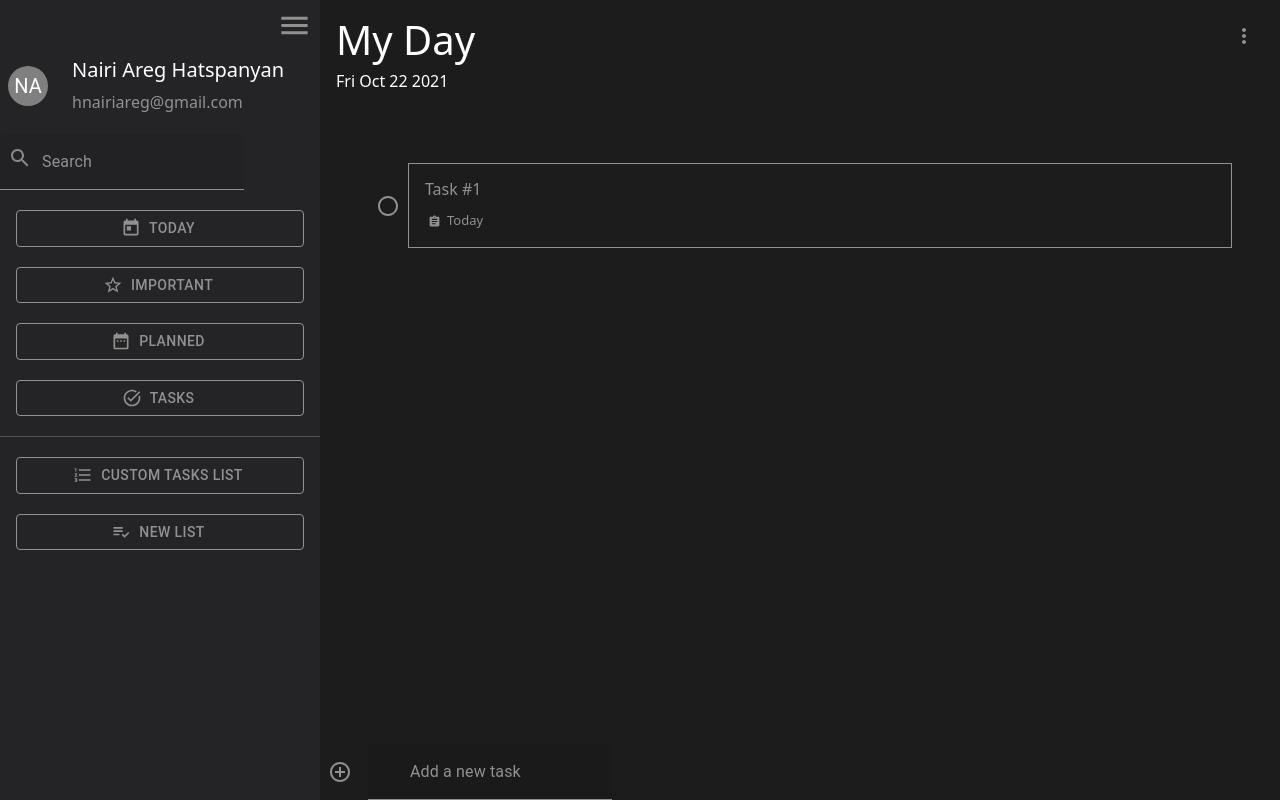
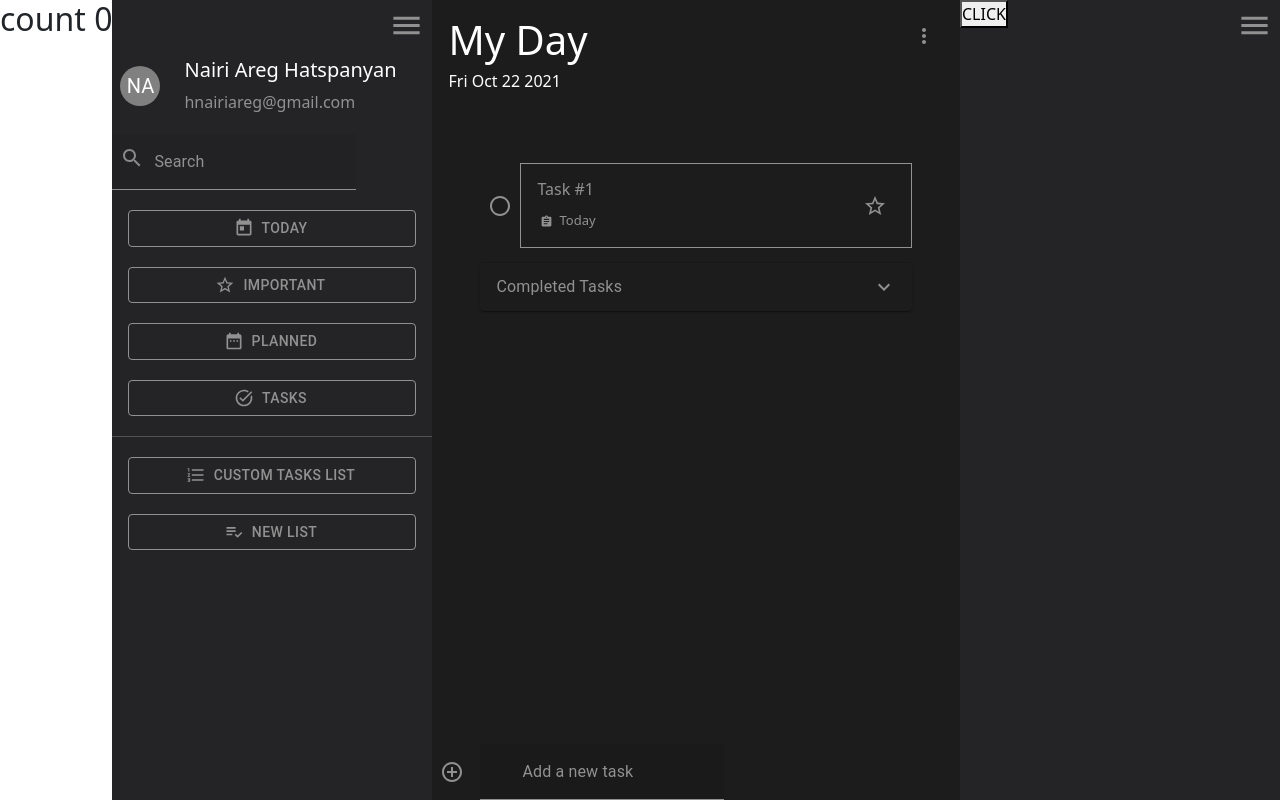
Before and after one commit to NairiAreg/react_node_todo, a React (Create React App) app in the folder client/: page / in a window 1280 px wide. Built offline with nearby package versions, Linux system fonts and the light colour scheme.

Commit message:
Broken Callback

```diff
--- a/client/src/App.tsx
+++ b/client/src/App.tsx
@@ -1,6 +1,7 @@
-import React, { useState, useEffect } from 'react'
+import React, { useState, useEffect, useCallback } from 'react'
 import './App.scss'
 import LeftPanel from './LeftPanel/LeftPanel'
+import RightPanel from './RightPanel/RightPanel'
 import { BrowserRouter as Router, Route , Switch } from 'react-router-dom'
 // TODO remove example routes
 import TaskList from './TaskList/TaskList'
@@ -133,9 +134,13 @@ function App(): any {
     //   table.innerHTML = tableHtml
     // }
   }, [])
-
+  const [count, setCount] = useState(0);
+  const callback = useCallback((count) => {
+    setCount(count);
+  }, []);
   return (
     <div className="App d-flex">
+      <h2>count {count}</h2>
       {/* <main>
         <label htmlFor="name-input">Name:</label>
         <input
@@ -182,6 +187,7 @@ function App(): any {
           <Route exact path="/foo" component={Foo} />
           <Route exact path="/bar" component={Bar} />
         </Switch>
+        <RightPanel parentCallback={callback} />
       </Router>
     </div>
   )
--- a/client/src/LeftPanel/LeftPanel.tsx
+++ b/client/src/LeftPanel/LeftPanel.tsx
@@ -1,5 +1,5 @@
 import React, { useState, useEffect } from 'react'
-import { Link } from 'react-router-dom'
+// import { Link } from 'react-router-dom'
 
 import './LeftPanel.scss'
 import {
--- /dev/null
+++ b/client/src/RightPanel/RightPanel.scss
@@ -0,0 +1,109 @@
+@import "../vars.scss";
+
+#rightPanel {
+  max-width: 320px;
+  flex: 1;
+  height: 100vh;
+  background-color: $mainLight;
+  overflow: hidden;
+  &.collapsed {
+    max-width: 50px !important;
+    align-items: center;
+    .rightPanelBody > div > *:not(:first-child) {
+      display: none !important;
+    }
+    .rightPanelBody > div {
+      justify-content: center;
+      > *:first-child {
+        padding: 0;
+      }
+    }
+    button {
+      > svg,
+      > span {
+        margin: 0;
+      }
+    }
+  }
+  .menuToggleIcon {
+    right: 0;
+  }
+  .rightPanelBody {
+    // min-width: 320px;
+    > * {
+      margin: 10px 0;
+    }
+    .profile {
+      img {
+        border-radius: 50%;
+        width: 45px;
+        height: 45px;
+      }
+      h5 {
+        color: $white;
+      }
+      span {
+        color: $mainText;
+      }
+    }
+    .searchBox {
+      div {
+        min-height: 50px;
+        label {
+          text-indent: 30px;
+        }
+        width: fill-available;
+        #search {
+          color: $white;
+          text-indent: 30px;
+          cursor: pointer;
+          &::placeholder {
+            left: 30px;
+          }
+        }
+        div {
+          &::after {
+            border-color: $white;
+          }
+          &::before {
+            border-color: $mainText;
+          }
+        }
+        label {
+          color: $mainText;
+          &.Mui-focused {
+            color: $white;
+          }
+        }
+      }
+      svg {
+        color: $mainText;
+      }
+    }
+    button {
+      border-color: $mainText;
+      color: $mainText;
+      min-width: unset;
+    }
+  }
+  hr {
+    color: $white;
+  }
+}
+
+.popupMenu {
+  div {
+    &::before {
+      background-color: $mainDark;
+    }
+    ul {
+      background-color: $mainDark;
+      li {
+        color: $mainText;
+        svg {
+          color: $mainText;
+        }
+      }
+    }
+  }
+}
--- /dev/null
+++ b/client/src/RightPanel/RightPanel.tsx
@@ -0,0 +1,55 @@
+import React, { useState, useEffect, useCallback } from 'react'
+// import { Link } from 'react-router-dom'
+
+import './RightPanel.scss'
+import {
+  Menu as MenuIcon,
+  Search as SearchIcon,
+  Today,
+  StarBorder,
+  DateRange,
+  TaskAlt,
+  FormatListNumbered,
+  PlaylistAddCheck,
+  PersonAdd,
+  Settings,
+  Logout,
+} from '@mui/icons-material'
+import {
+  IconButton,
+  TextField,
+  Box,
+  Tooltip,
+  Button,
+  Divider,
+  Avatar,
+  Menu,
+  MenuItem,
+  ListItemIcon,
+} from '@mui/material'
+function RightPanel(parentCallback:any) {
+  const [rightPanelCollapsed, setRightPanelCollapsed] = useState(false)
+  const [count, setCount] = useState(0);
+  return (
+    <div
+      id="rightPanel"
+      className={`${rightPanelCollapsed ? 'collapsed' : ''} position-relative`}
+    >
+      <IconButton
+        className="menuToggleIcon position-absolute"
+        onClick={() => {
+          setRightPanelCollapsed(!rightPanelCollapsed)
+        }}
+      >
+        <MenuIcon fontSize="large" />
+      </IconButton>
+
+      <button onClick={() => {
+        setCount((count) => count + 1);
+        parentCallback(count + 1);
+      }}>CLICK</button>
+    </div>
+  )
+}
+
+export default RightPanel
--- a/client/src/TaskList/TaskList.scss
+++ b/client/src/TaskList/TaskList.scss
@@ -15,6 +15,7 @@
     flex: 1;
     .task {
       .exactTask {
+        cursor: pointer;
         color: #919191;
         border: solid 1px;
         flex: 1;
@@ -25,6 +26,19 @@
             font-size: 13px;
           }
         }
+      }
+    }
+    >:last-child {
+      margin-top: 15px;
+      background-color: unset;
+      color: $mainText;
+      #panel1a-header {
+        svg {
+          color: $mainText;
+        }
+      }
+      h6 {
+        text-decoration: line-through;
       }
     }
   }
--- a/client/src/TaskList/TaskList.tsx
+++ b/client/src/TaskList/TaskList.tsx
@@ -14,6 +14,7 @@ import {
   Palette,
   Assignment,
   Air,
+  ExpandMore,
   RadioButtonUnchecked,
   CheckCircle,
   ControlPoint,
@@ -22,6 +23,7 @@ import {
   IconButton,
   Tooltip,
   Divider,
+  Typography,
   Avatar,
   TextField,
   Box,
@@ -31,6 +33,9 @@ import {
   List,
   ListItem,
   ListItemText,
+  Accordion,
+  AccordionSummary,
+  AccordionDetails,
   ListItemButton,
   ListItemIcon,
   Paper,
@@ -193,19 +198,52 @@ function Home() {
         </div>
       </div>
 
-      <div id="tasks" className='p-5'>
+      <div id="tasks" className="p-5">
         <div className="task d-flex">
           <IconButton>
             <RadioButtonUnchecked />
           </IconButton>
-          <div className="exactTask p-3">
-            <h6>Task #1</h6>
-            <span>
-            <Assignment />
-            </span>
-            <span>Today</span>
+          <div className="exactTask p-3 d-flex justify-content-between">
+            <div>
+              <h6>Task #1</h6>
+              <span>
+                <Assignment />
+              </span>
+              <span>Today</span>
+            </div>
+            <IconButton>
+              <StarBorder />
+            </IconButton>
           </div>
         </div>
+        <Accordion>
+          <AccordionSummary
+            expandIcon={<ExpandMore />}
+            aria-controls="panel1a-content"
+            id="panel1a-header"
+          >
+            <Typography>Completed Tasks</Typography>
+          </AccordionSummary>
+          <AccordionDetails>
+            <div className="task d-flex">
+              <IconButton>
+                <CheckCircle />
+              </IconButton>
+              <div className="exactTask p-3 d-flex justify-content-between">
+                <div>
+                  <h6>Task #1</h6>
+                  <span>
+                    <Assignment />
+                  </span>
+                  <span>Today</span>
+                </div>
+                <IconButton>
+                  <StarBorder />
+                </IconButton>
+              </div>
+            </div>
+          </AccordionDetails>
+        </Accordion>
       </div>
 
       <Box className="addTaskBox d-flex align-items-center">
```
